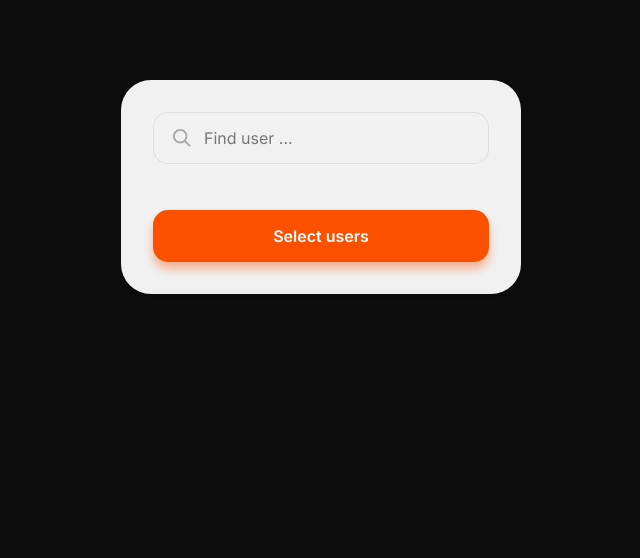
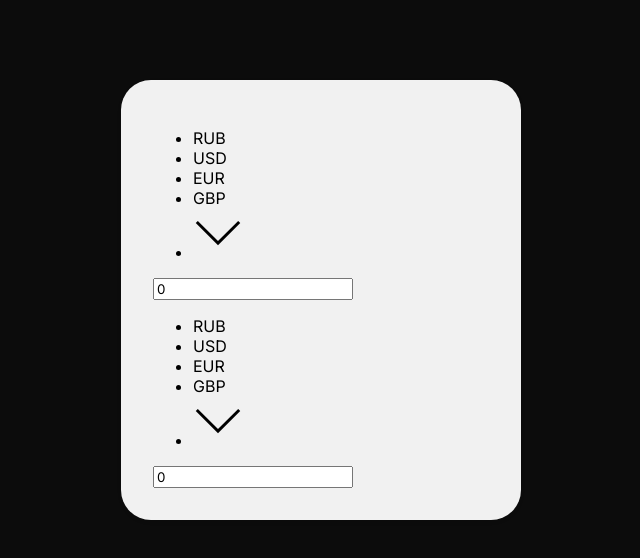
Before and after one commit to simpledeadly/react-typescript-beginner-projects, a React (Create React App) app: page / in a window 1280 px wide. Shown: the top 558 px of the page, without its empty margins (319-959 px from the left). Built offline with nearby package versions, Linux system fonts and the light colour scheme; no server answers.

Commit message:
init curr-conver

```diff
--- a/src/App.tsx
+++ b/src/App.tsx
@@ -1,40 +1,10 @@
-import { FC, useEffect, useState } from 'react'
-import { Success } from './components/Success'
-import { Users } from './components/Users/Users'
-import { OnClickInvite, User } from './types'
+import { Block } from './Block'
 
-// список пользователей: https://reqres.in/api/users
-
-export const App: FC = () => {
-  const [loading, setLoading] = useState<boolean>(false)
-  const [users, setUsers] = useState<User[]>([])
-  const [invites, setInvites] = useState<number[]>([])
-	const [success, setSuccess] = useState<boolean>(false)
-
-  useEffect(() => {
-    setLoading(true)
-    fetch('https://reqres.in/api/users')
-      .then(res => res.json())
-      .then(res => setUsers(res.data))
-    setLoading(false)
-  }, [])
-
-  const onClickInvite: OnClickInvite = (id) => {
-    if (invites.includes(id)) {
-      setInvites(prev => prev.filter(_id => _id !== id))
-    } else {
-      setInvites(prev => [...prev, id])
-    }
-  }
-
+export const App = () => {
   return (
     <div className="App">
-      {!success ? (
-          <Users loading={loading} items={users} invites={invites} success={success} setSuccess={setSuccess} onClickInvite={onClickInvite} />
-        ) : (
-          <Success count={invites.length} setSuccess={setSuccess} />
-        )
-      }
+      <Block value={0} currency="RUB" onChangeCurrency={cur => console.log(cur)} />
+      <Block value={0} currency="USD" />
     </div>
-  )
+  );
 }
--- /dev/null
+++ b/src/Block.tsx
@@ -0,0 +1,29 @@
+
+const defaultCurrencies = ['RUB', 'USD', 'EUR', 'GBP'];
+
+export const Block = ({ value, currency, onChangeValue, onChangeCurrency }) => (
+  <div className="block">
+    <ul className="currencies">
+      {defaultCurrencies.map(cur => (
+        <li
+          onClick={() => onChangeCurrency(cur)}
+          className={currency === cur ? 'active' : ''}
+          key={cur}>
+          {cur}
+        </li>
+      ))}
+      <li>
+        <svg height="50px" viewBox="0 0 50 50" width="50px">
+          <rect fill="none" height="50" width="50" />
+          <polygon points="47.25,15 45.164,12.914 25,33.078 4.836,12.914 2.75,15 25,37.25 " />
+        </svg>
+      </li>
+    </ul>
+    <input
+      onChange={(e) => onChangeValue(e.target.value)}
+      value={value}
+      type="number"
+      placeholder={0}
+    />
+  </div>
+);
--- a/src/components/Success.tsx
+++ /dev/null
@@ -1,18 +0,0 @@
-import { FC } from 'react'
-import { SuccessProps } from '../types'
-
-export const Success: FC<SuccessProps> = ({ count, setSuccess }) => {
-	const onBack = () => {
-		setSuccess(false)
-		window.location.reload()
-	}
-
-	return (
-		<div className='success-block'>
-			<img src='/assets/success.svg' alt='Success' />
-			<h3>Успешно!</h3>
-			<p>{count} пользователям отправлено приглашение.</p>
-			<button onClick={() => onBack()} className='send-invite-btn'>Назад</button>
-		</div>
-	)
-}
--- a/src/components/Users/Skeleton.tsx
+++ /dev/null
@@ -1,17 +0,0 @@
-import { FC } from 'react'
-import ContentLoader from 'react-content-loader'
-
-export const Skeleton: FC = () => (
-  <ContentLoader
-    speed={2}
-    width={320}
-    height={50}
-    viewBox="0 0 320 50"
-    backgroundColor="#f3f3f3"
-    foregroundColor="#ecebeb">
-    <circle cx="25" cy="25" r="25" />
-    <rect x="64" y="0" rx="6" ry="6" width="137" height="25" />
-    <rect x="64" y="32" rx="6" ry="6" width="183" height="15" />
-    <rect x="290" y="12" rx="6" ry="6" width="26" height="26" />
-  </ContentLoader>
-)
--- a/src/components/Users/User.tsx
+++ /dev/null
@@ -1,20 +0,0 @@
-import { FC } from 'react'
-import { UserProps } from '../../types'
-
-export const User: FC<UserProps> = ({ user, isInvited, onClickInvite }) => (
-  <li>
-    <div>
-      <img className="avatar" src={user.avatar} alt="User" />
-      <div>
-        <h3>{user.first_name + ' ' + user.last_name}</h3>
-        <p>
-          <svg viewBox="0 0 96 96" xmlns="http://www.w3.org/2000/svg">
-            <path d="M48,0a48,48,0,0,0,0,96,6,6,0,0,0,0-12A36,36,0,1,1,84,48V66a6,6,0,0,1-12,0V48A24,24,0,1,0,48,72a23.7365,23.7365,0,0,0,12.2549-3.4783A17.9586,17.9586,0,0,0,96,66V48A48.0474,48.0474,0,0,0,48,0Zm0,60A12,12,0,1,1,60,48,12.0081,12.0081,0,0,1,48,60Z" />
-          </svg>
-          {user.email}
-        </p>
-      </div>
-    </div>
-    <img className="action" src={`/assets/${isInvited ? 'minus' : 'plus'}.svg`} onClick={() => onClickInvite(user.id)} alt="Action" />
-  </li>
-)
--- a/src/components/Users/Users.tsx
+++ /dev/null
@@ -1,44 +0,0 @@
-import { FC, useState } from 'react'
-import { UsersProps } from '../../types'
-import { Skeleton } from './Skeleton'
-import { User } from './User'
-
-export const Users: FC<UsersProps> = ({ items, invites, loading, success, setSuccess, onClickInvite }) => {
-  const [value, setValue] = useState<string>('')
-
-  return (
-    <>
-      <div className="search">
-        <svg viewBox="0 0 20 20" xmlns="http://www.w3.org/2000/svg">
-          <path d="M12.9 14.32a8 8 0 1 1 1.41-1.41l5.35 5.33-1.42 1.42-5.33-5.34zM8 14A6 6 0 1 0 8 2a6 6 0 0 0 0 12z" />
-        </svg>
-        <input
-          type="text"
-          value={value}
-          onChange={e => setValue(e.target.value)}
-          placeholder="Find user ..."
-        />
-      </div>
-      {loading ? (
-        <div className="skeleton-list">
-          <Skeleton />
-          <Skeleton />
-          <Skeleton />
-        </div>
-      ) : (
-        <ul className="users-list">
-          {items
-            .filter(user => {
-              const fullName = (user.first_name + user.last_name).toLowerCase()
-              return fullName.includes(value.toLowerCase()) || user.email.toLowerCase().includes(value.toLowerCase())
-            })
-            .map<JSX.Element>(user => (
-              <User key={user.id} user={user} success={success} setSuccess={setSuccess} isInvited={invites.includes(user.id)} onClickInvite={onClickInvite} />
-            ))
-          }
-        </ul>
-      )}
-      <button className="send-invite-btn" onClick={() => setSuccess(true)} disabled={invites.length === 0}>{invites.length === 0 ? 'Select users' : 'Send invite'}</button>
-    </>
-  )
-}
```
Also changed, not shown: src/types.ts (deleted, +0 -38 lines).
